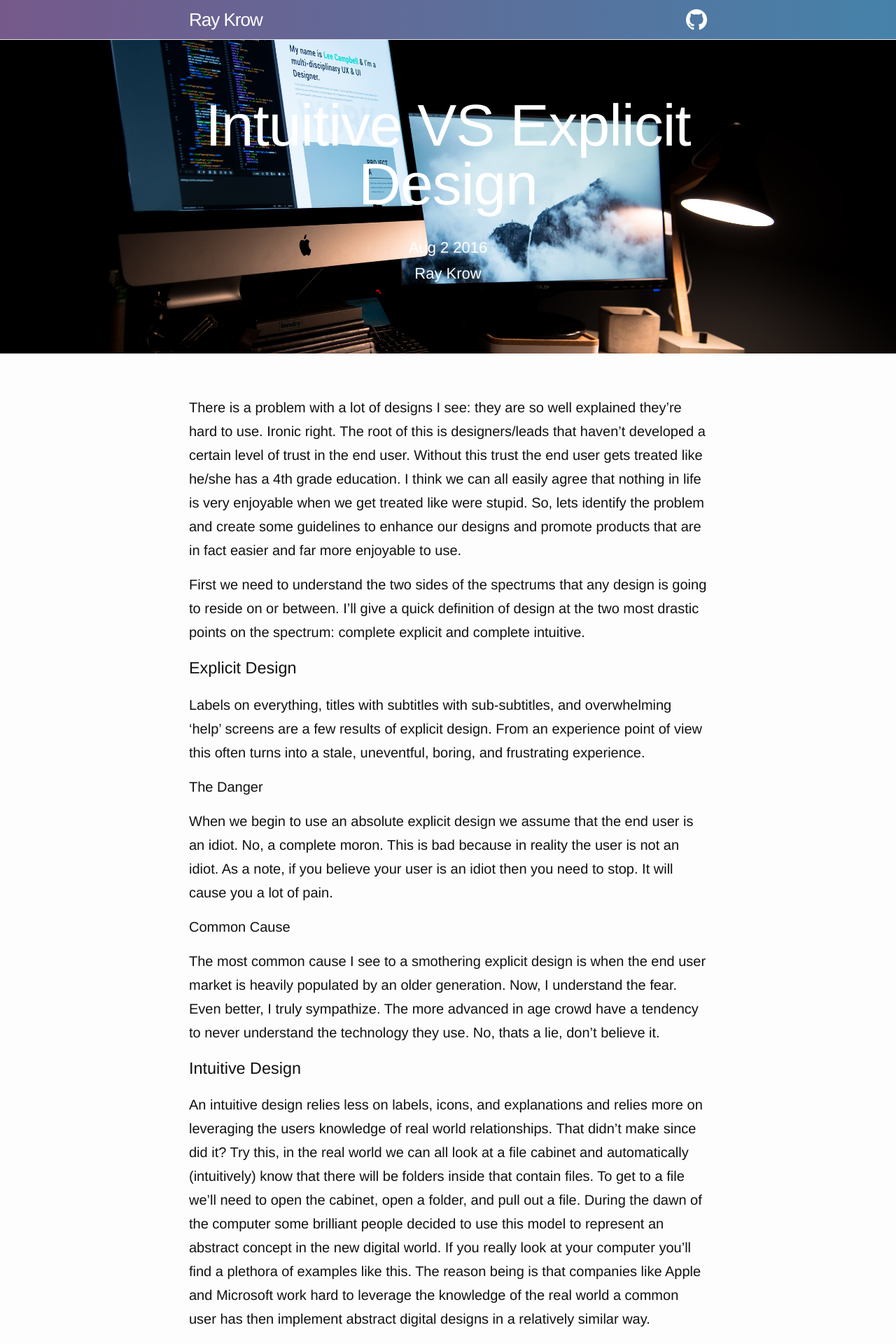
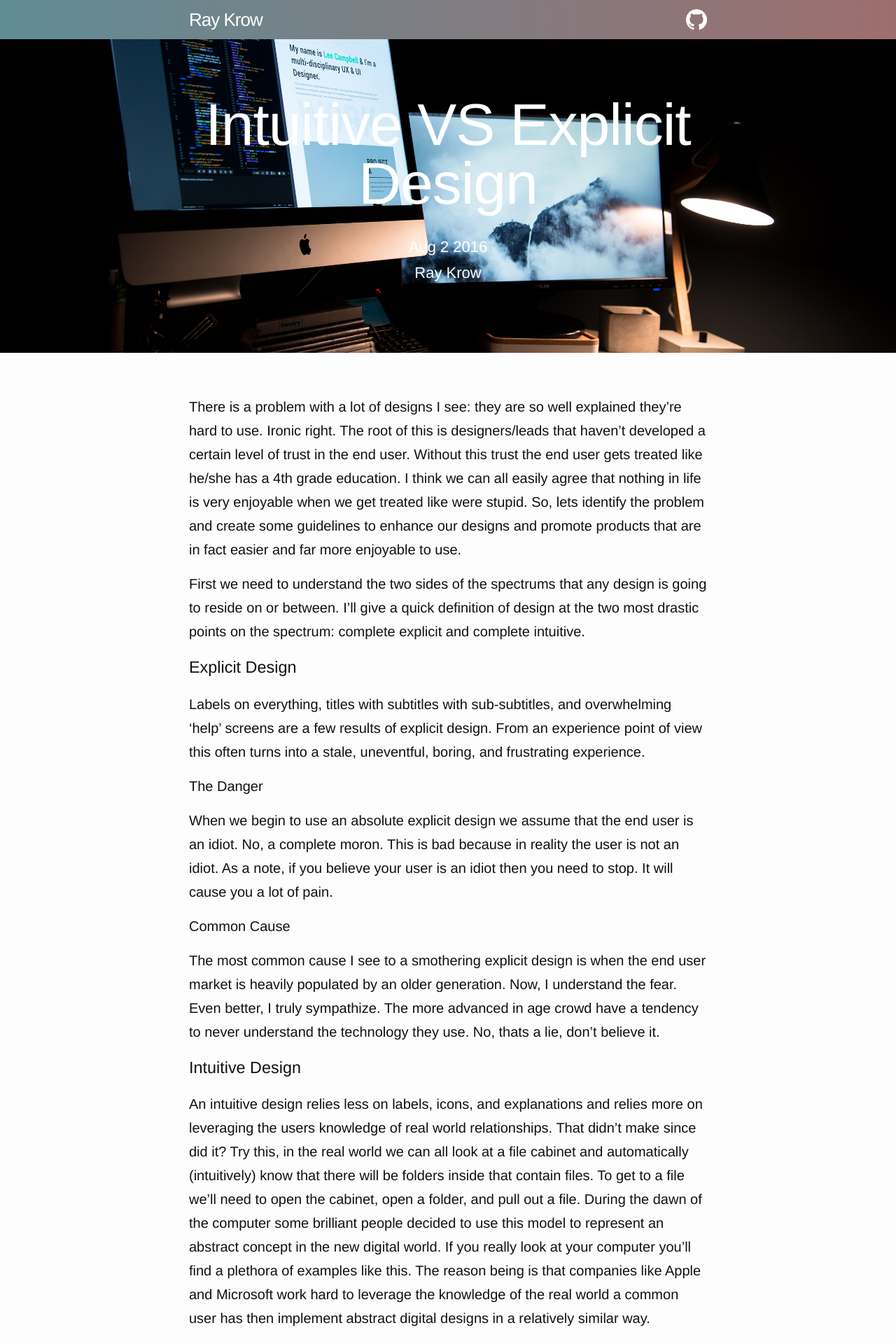
Before and after one commit to rayepps/blog, a Jekyll site: the page built from _posts/2016-08-02-Intuitive-vs-Explicit-Design.md, in a window 1280 px wide. Shown: the top 1920 px of the page at 70% size. Built offline with Jekyll 4.4.1, drawn with Linux system fonts in a browser that asks for light colours.

Commit message:
refactored custom and jekyll sass to include mixins and variables files - added google fonts

```diff
--- a/_includes/head.html
+++ b/_includes/head.html
@@ -6,7 +6,8 @@
   <title>{% if page.title %}{{ page.title | escape }}{% else %}{{ site.title | escape }}{% endif %}</title>
   <meta name="description" content="{% if page.excerpt %}{{ page.excerpt | strip_html | strip_newlines | truncate: 160 }}{% else %}{{ site.description }}{% endif %}">
 
-  <link rel="stylesheet" href="{{ "/styles/main.css" | prepend: site.baseurl }}">
+  <link href="https://fonts.googleapis.com/css?family=Josefin+Slab|Libre+Baskerville" rel="stylesheet">
+  <link rel="stylesheet" href="/styles/main.css">
   <link rel="canonical" href="{{ page.url | replace:'index.html','' | prepend: site.baseurl | prepend: site.url }}">
   <link rel="alternate" type="application/rss+xml" title="{{ site.title }}" href="{{ "/feed.xml" | prepend: site.baseurl | prepend: site.url }}">
 </head>
--- a/_sass/_keyframes.scss
+++ b/_sass/_keyframes.scss
@@ -19,7 +19,7 @@
 }
 
 @mixin rb-gradient {
-  background: linear-gradient(270deg, #00BCD4, #C2185B);
+  background: linear-gradient(270deg, #F44336, #00BCD4);
   background-size: 400% 400%;
 
   -webkit-animation: gradient-animation 30s ease infinite;
--- a/_sass/_post.scss
+++ b/_sass/_post.scss
@@ -66,7 +66,7 @@
         text-align: center;
         span {
             font-size: 45px;
-            @include script-font();
+            font-family: $script-font;
         }
     }
 
--- a/_sass/_typography.scss
+++ b/_sass/_typography.scss
@@ -3,13 +3,3 @@
 //  Font Styles
 //
 //
-
-// Removed custom font for improved
-// @font-face {
-//     font-family: 'rochester';
-//     src: url('..//rochester.otf');
-// }
-
-@mixin script-font {
-    font-family: "Brush Script MT", cursive;
-}
--- /dev/null
+++ b/_sass/_variables.scss
@@ -0,0 +1,9 @@
+//
+//
+//    Variables
+//
+//
+
+$body-font: 'Libre Baskerville', serif;
+$title-font: 'Josefin Slab', serif;
+$script-font: cursive;
--- a/_sass/jekyll/_layout.scss
+++ b/_sass/jekyll/_layout.scss
@@ -2,7 +2,7 @@
  * Site header
  */
 .site-header {
-    border-bottom: 1px solid $grey-color-light;
+    // border-bottom: 1px solid $grey-color-light;
     min-height: 56px;
 
     // Positioning context for the mobile navigation icon
@@ -97,7 +97,7 @@
  * Site footer
  */
 .site-footer {
-    border-top: 1px solid $grey-color-light;
+    // border-top: 1px solid $grey-color-light;
     padding: $spacing-unit 0;
 }
 
--- /dev/null
+++ b/_sass/jekyll/_mixins.scss
@@ -0,0 +1,14 @@
+
+
+// Use media queries like this:
+// @include media-query($on-palm) {
+//     .wrapper {
+//         padding-right: $spacing-unit / 2;
+//         padding-left: $spacing-unit / 2;
+//     }
+// }
+@mixin media-query($device) {
+  @media screen and (max-width: $device) {
+    @content;
+  }
+}
--- /dev/null
+++ b/_sass/jekyll/_variables.scss
@@ -0,0 +1,23 @@
+
+// Our variables
+$base-font-family: Helvetica, "Helvetica Neue", Arial, sans-serif;
+$base-font-size:   20px;
+$base-font-weight: 400;
+$small-font-size:  $base-font-size * 0.875;
+$base-line-height: 1.7;
+
+$spacing-unit:     30px;
+
+$text-color:       #111;
+$background-color: #fdfdfd;
+$brand-color:      #2a7ae2;
+
+$grey-color:       #828282;
+$grey-color-light: lighten($grey-color, 40%);
+$grey-color-dark:  darken($grey-color, 25%);
+
+// Width of the content area
+$content-width:    800px;
+
+$on-palm:          600px;
+$on-laptop:        800px;
--- a/styles/main.scss
+++ b/styles/main.scss
@@ -5,51 +5,14 @@
 
 
 
-// Our variables
-$base-font-family: Helvetica, "Helvetica Neue", Arial, sans-serif;
-$base-font-size:   20px;
-$base-font-weight: 400;
-$small-font-size:  $base-font-size * 0.875;
-$base-line-height: 1.7;
-
-$spacing-unit:     30px;
-
-$text-color:       #111;
-$background-color: #fdfdfd;
-$brand-color:      #2a7ae2;
-
-$grey-color:       #828282;
-$grey-color-light: lighten($grey-color, 40%);
-$grey-color-dark:  darken($grey-color, 25%);
-
-// Width of the content area
-$content-width:    800px;
-
-$on-palm:          600px;
-$on-laptop:        800px;
-
-
-
-// Use media queries like this:
-// @include media-query($on-palm) {
-//     .wrapper {
-//         padding-right: $spacing-unit / 2;
-//         padding-left: $spacing-unit / 2;
-//     }
-// }
-@mixin media-query($device) {
-    @media screen and (max-width: $device) {
-        @content;
-    }
-}
-
-
-
 // Import partials from `sass_dir` (defaults to `_sass`)
+@import "jekyll/variables";
+@import "jekyll/mixins";
 @import "jekyll/base";
 @import "jekyll/layout";
 @import "jekyll/syntax-highlighting";
 
+@import "variables";
 @import "keyframes";
 @import "base-global-clear";
 @import "typography";
```
